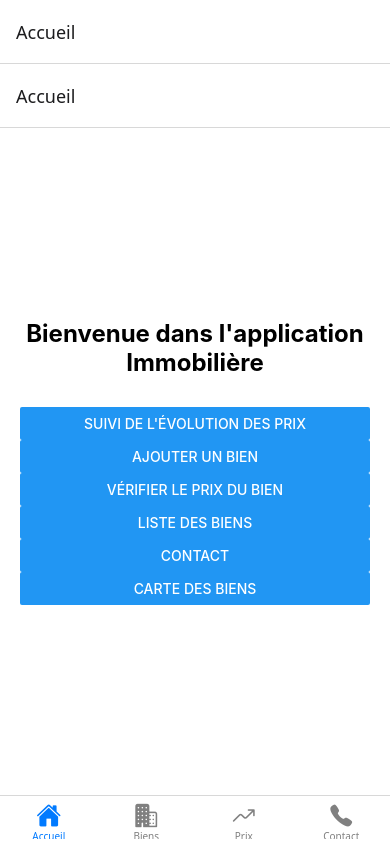
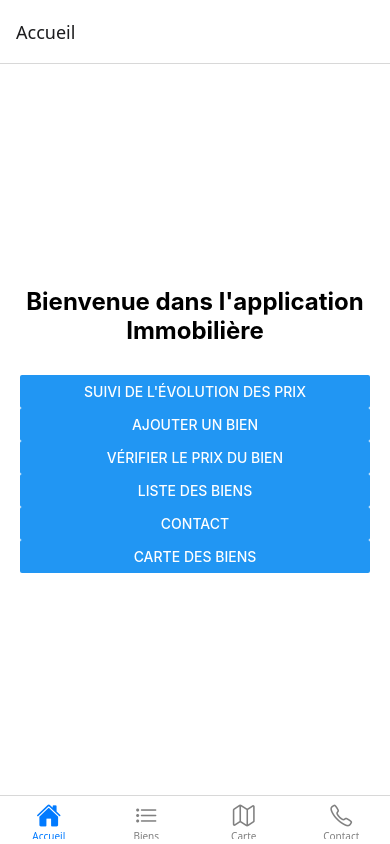
Before and after one commit to Rayanne92/real-estate-tunisia, a React Native app in the folder real-estate-tunisia/: screen / in a window 390 px wide. Built offline with nearby package versions, Linux system fonts and the light colour scheme.

Commit message:
Update Navigation

```diff
--- a/real-estate-tunisia/App.js
+++ b/real-estate-tunisia/App.js
@@ -2,85 +2,12 @@
 
 import React from 'react';
 import { NavigationContainer } from '@react-navigation/native';
-import { createNativeStackNavigator } from '@react-navigation/native-stack';
-import { createBottomTabNavigator } from '@react-navigation/bottom-tabs';
-import { Ionicons } from '@expo/vector-icons'; // Ou autre lib d’icônes
-
-import HomeScreen from './screens/HomeScreen';
-import PriceTrackingScreen from './screens/PriceTrackingScreen';
-import AddPropertyScreen from './screens/AddPropertyScreen';
-import PriceCheckScreen from './screens/PriceCheckScreen';
-import PropertyListScreen from './screens/PropertyListScreen';
-import ContactScreen from './screens/ContactScreen';
-import MapScreen from './screens/MapScreen';
-
-const Stack = createNativeStackNavigator();
-const Tab = createBottomTabNavigator();
-
-// Stack pour chaque onglet si besoin
-function HomeStack() {
-  return (
-    <Stack.Navigator>
-      <Stack.Screen name="Accueil" component={HomeScreen} />
-    </Stack.Navigator>
-  );
-}
-
-function PropertyStack() {
-  return (
-    <Stack.Navigator>
-      <Stack.Screen name="Biens" component={PropertyListScreen} />
-      <Stack.Screen name="Ajouter" component={AddPropertyScreen} />
-      <Stack.Screen name="Carte" component={MapScreen} />
-    </Stack.Navigator>
-  );
-}
-
-function PriceStack() {
-  return (
-    <Stack.Navigator>
-      <Stack.Screen name="Suivi des prix" component={PriceTrackingScreen} />
-      <Stack.Screen name="Vérification de prix" component={PriceCheckScreen} />
-    </Stack.Navigator>
-  );
-}
+import TabNavigator from './navigation/TabNavigator';
 
 export default function App() {
   return (
     <NavigationContainer>
-      <Tab.Navigator
-        screenOptions={({ route }) => ({
-          tabBarIcon: ({ color, size }) => {
-            let iconName;
-
-            switch (route.name) {
-              case 'Accueil':
-                iconName = 'home';
-                break;
-              case 'Biens':
-                iconName = 'business';
-                break;
-              case 'Prix':
-                iconName = 'trending-up';
-                break;
-              case 'Contact':
-                iconName = 'call';
-                break;
-              default:
-                iconName = 'ellipse';
-            }
-
-            return <Ionicons name={iconName} size={size} color={color} />;
-          },
-          tabBarActiveTintColor: '#007AFF',
-          tabBarInactiveTintColor: 'gray',
-        })}
-      >
-        <Tab.Screen name="Accueil" component={HomeStack} />
-        <Tab.Screen name="Biens" component={PropertyStack} />
-        <Tab.Screen name="Prix" component={PriceStack} />
-        <Tab.Screen name="Contact" component={ContactScreen} />
-      </Tab.Navigator>
+      <TabNavigator />
     </NavigationContainer>
   );
 }
--- /dev/null
+++ b/real-estate-tunisia/navigation/ContactStack.js
@@ -0,0 +1,18 @@
+// navigation/ContactStack.js
+import React from 'react';
+import { createNativeStackNavigator } from '@react-navigation/native-stack';
+import ContactScreen from '../screens/ContactScreen';
+
+const Stack = createNativeStackNavigator();
+
+const ContactStack = () => (
+  <Stack.Navigator>
+    <Stack.Screen
+      name="ContactMain"
+      component={ContactScreen}
+      options={{ title: 'Contact' }}
+    />
+  </Stack.Navigator>
+);
+
+export default ContactStack;
--- /dev/null
+++ b/real-estate-tunisia/navigation/HomeStack.js
@@ -0,0 +1,17 @@
+import React from 'react';
+import { createNativeStackNavigator } from '@react-navigation/native-stack';
+import HomeScreen from '../screens/HomeScreen';
+import AddPropertyScreen from '../screens/AddPropertyScreen';
+import PriceCheckScreen from '../screens/PriceCheckScreen';
+
+const Stack = createNativeStackNavigator();
+
+const HomeStack = () => (
+  <Stack.Navigator>
+    <Stack.Screen name="HomeMain" component={HomeScreen} options={{ title: 'Accueil' }} />
+    <Stack.Screen name="AddProperty" component={AddPropertyScreen} options={{ title: 'Ajouter un bien' }} />
+    <Stack.Screen name="PriceCheck" component={PriceCheckScreen} options={{ title: 'Vérifier un prix' }} />
+  </Stack.Navigator>
+);
+
+export default HomeStack;
--- /dev/null
+++ b/real-estate-tunisia/navigation/MapStack.js
@@ -0,0 +1,13 @@
+import React from 'react';
+import { createNativeStackNavigator } from '@react-navigation/native-stack';
+import MapScreen from '../screens/MapScreen';
+
+const Stack = createNativeStackNavigator();
+
+const MapStack = () => (
+  <Stack.Navigator>
+    <Stack.Screen name="MapMain" component={MapScreen} options={{ title: 'Carte des biens' }} />
+  </Stack.Navigator>
+);
+
+export default MapStack;
--- /dev/null
+++ b/real-estate-tunisia/navigation/PropertyStack.js
@@ -0,0 +1,13 @@
+import React from 'react';
+import { createNativeStackNavigator } from '@react-navigation/native-stack';
+import PropertyListScreen from '../screens/PropertyListScreen';
+
+const Stack = createNativeStackNavigator();
+
+const PropertyStack = () => (
+  <Stack.Navigator>
+    <Stack.Screen name="PropertyList" component={PropertyListScreen} options={{ title: 'Liste des biens' }} />
+  </Stack.Navigator>
+);
+
+export default PropertyStack;
--- /dev/null
+++ b/real-estate-tunisia/navigation/TabNavigator.js
@@ -0,0 +1,41 @@
+import React from 'react';
+import { createBottomTabNavigator } from '@react-navigation/bottom-tabs';
+import HomeStack from './HomeStack';
+import PropertyStack from './PropertyStack';
+import MapStack from './MapStack';
+import ContactStack from './ContactStack';
+import { Ionicons } from '@expo/vector-icons'; // ✅ Utilisation Expo-compatible
+
+const Tab = createBottomTabNavigator();
+
+const TabNavigator = () => (
+  <Tab.Navigator
+    screenOptions={({ route }) => ({
+      headerShown: false,
+      tabBarIcon: ({ focused, color, size }) => {
+        let iconName;
+
+        if (route.name === 'Accueil') {
+          iconName = focused ? 'home' : 'home-outline';
+        } else if (route.name === 'Biens') {
+          iconName = focused ? 'list' : 'list-outline';
+        } else if (route.name === 'Carte') {
+          iconName = focused ? 'map' : 'map-outline';
+        } else if (route.name === 'Contact') {
+          iconName = focused ? 'call' : 'call-outline';
+        }
+
+        return <Ionicons name={iconName} size={size} color={color} />;
+      },
+      tabBarActiveTintColor: '#007AFF',
+      tabBarInactiveTintColor: 'gray',
+    })}
+  >
+    <Tab.Screen name="Accueil" component={HomeStack} />
+    <Tab.Screen name="Biens" component={PropertyStack} />
+    <Tab.Screen name="Carte" component={MapStack} />
+    <Tab.Screen name="Contact" component={ContactStack} />
+  </Tab.Navigator>
+);
+
+export default TabNavigator;
--- a/real-estate-tunisia/package.json
+++ b/real-estate-tunisia/package.json
@@ -30,6 +30,7 @@
     "react-native-safe-area-context": "^5.4.0",
     "react-native-screens": "^4.10.0",
     "react-native-svg": "^15.12.0",
+    "react-native-vector-icons": "^10.2.0",
     "react-native-web": "^0.20.0"
   },
   "devDependencies": {
```
Also changed, not shown: 2 other files (tests, documents, lock files or other folders).
